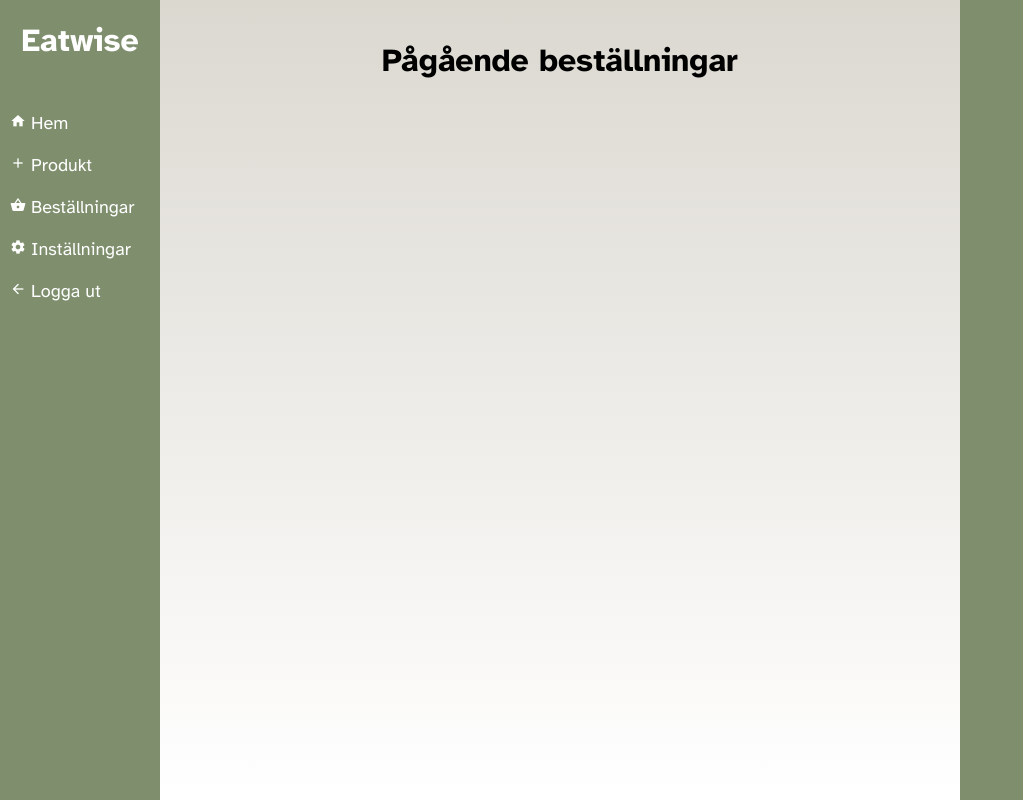
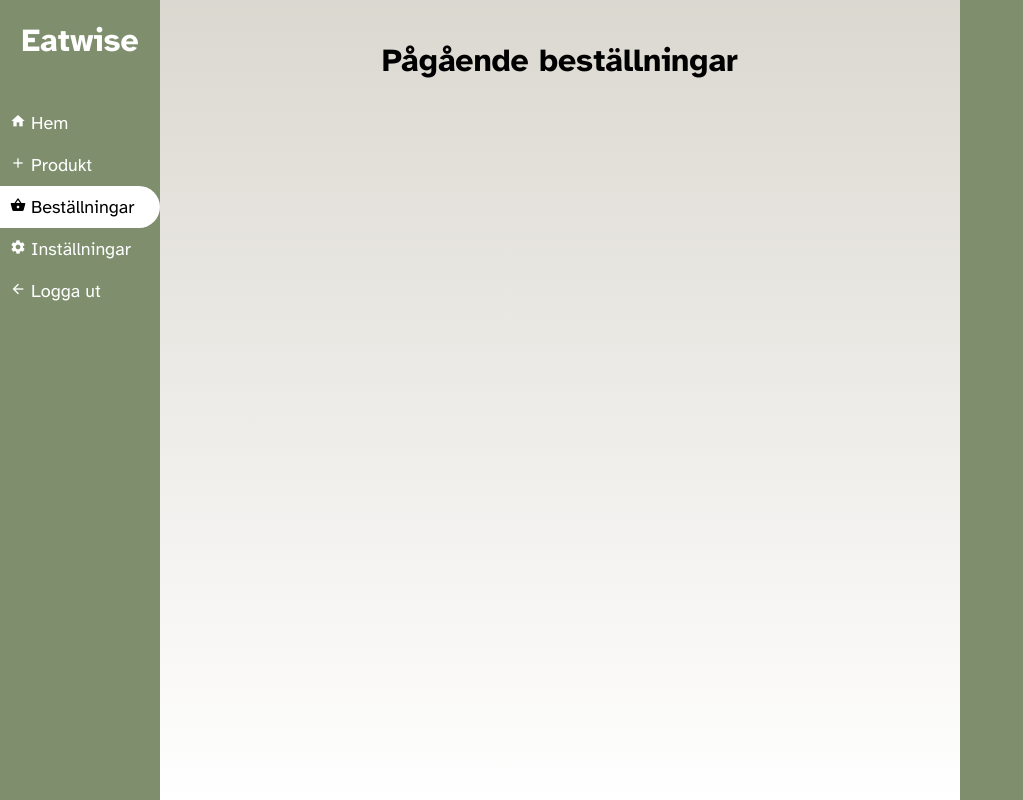
Before and after one commit to X-non/Too-Wood-2-Go, a Django app: template backend/templates/corporate/reservation.html in a window 1280 px wide. Shown: the whole page, without its empty margins (0-1023 px from the left). Run offline with Django 5.2, Linux system fonts and the light colour scheme; the template is opened without the code that fills it, so the values that code supplies are empty.

Commit message:
always a small miss in the css

```diff
--- a/backend/templates/corporate/reservation.html
+++ b/backend/templates/corporate/reservation.html
@@ -127,8 +127,8 @@
             <a href="{% url 'ads' %}">
                 <i class="material-icons" style="font-size:16px" ;>add</i> Produkt
             </a>
-            <a href="{% url 'orders' %}">
-                <i class="material-icons" class="current" style="font-size:16px;">shopping_basket</i> Beställningar
+            <a href="{% url 'orders' %}" class="current">
+                <i class="material-icons" style="font-size:16px;">shopping_basket</i> Beställningar
             </a>
             <a href="#">
                 <i class="material-icons" style="font-size:16px;">settings</i> Inställningar
```
